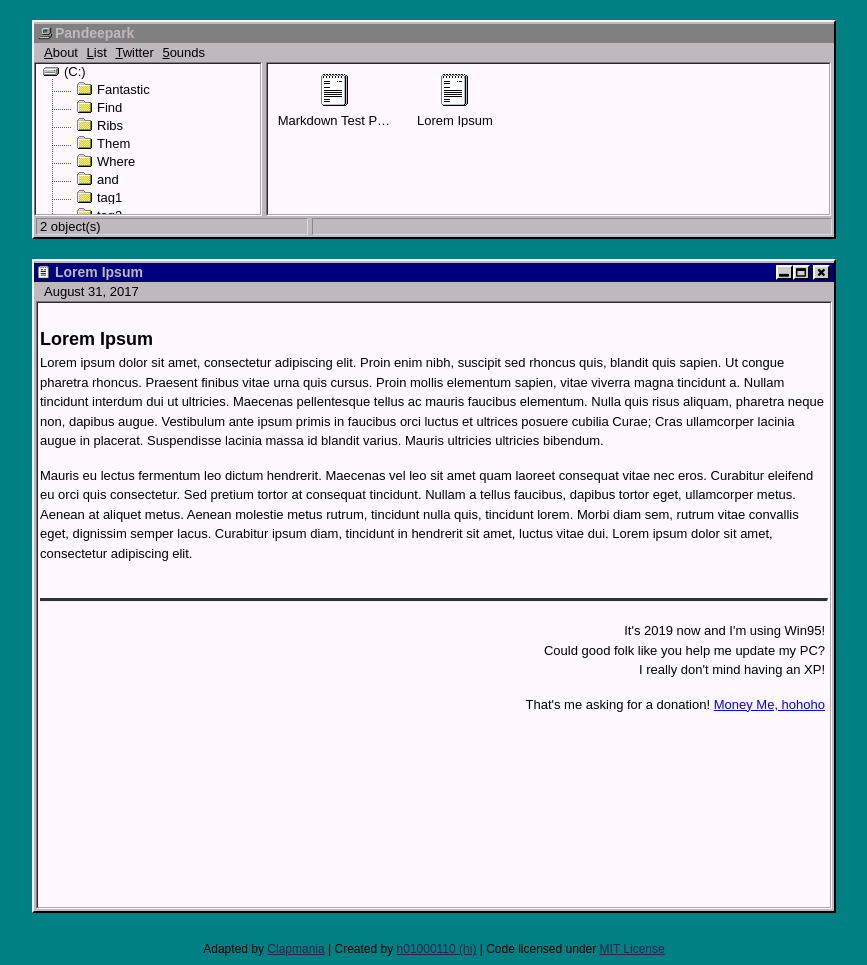
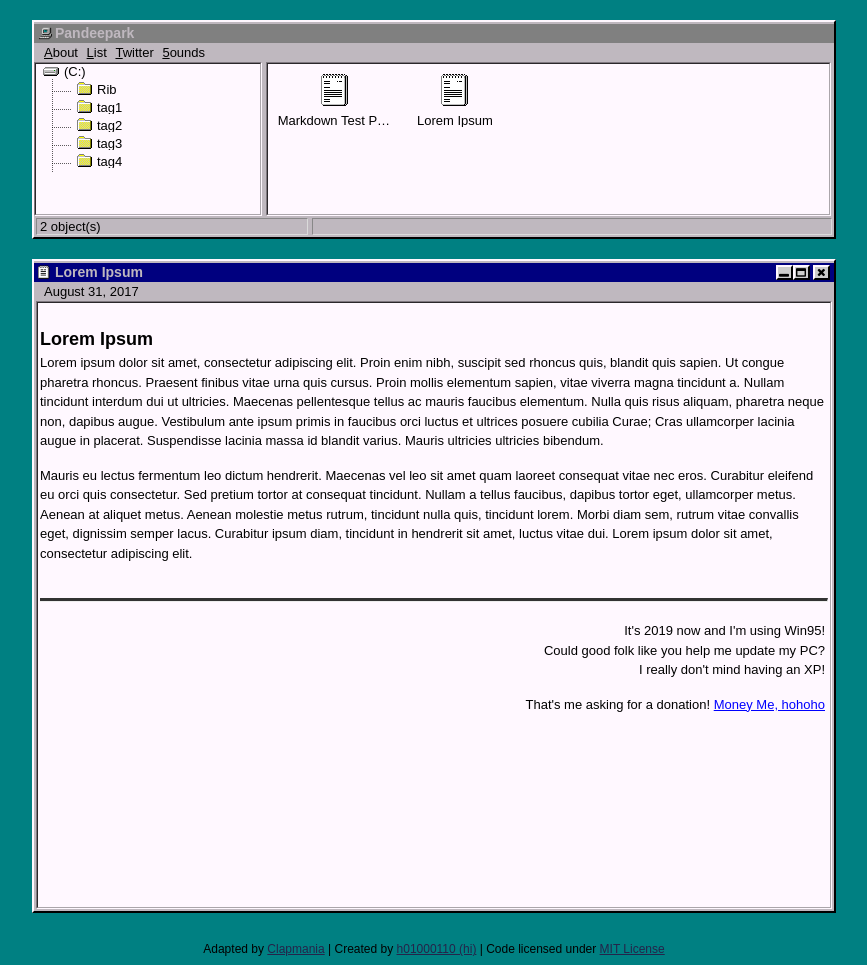
Before and after one commit to clapmania/clapmania.github.io, a Jekyll site: the page built from _posts/2017-08-31-lorem-ipsum.md, in a window 1280 px wide. Shown: the whole page, without its empty margins (206-1073 px from the left). Built offline with Jekyll 4.4.1, drawn with Linux system fonts in a browser that asks for light colours.

Commit message:
Update 2017-08-31-lorem-ipsum.md

```diff
--- a/_posts/2017-08-31-lorem-ipsum.md
+++ b/_posts/2017-08-31-lorem-ipsum.md
@@ -1,7 +1,7 @@
 ---
 layout: default
 title: "Lorem Ipsum"
-tags: Fantastic Ribs and Where to Find Them tag2 tag3 tag4
+tags: Rib tag2 tag3 tag4
 ---
 
 ## Lorem Ipsum
```
